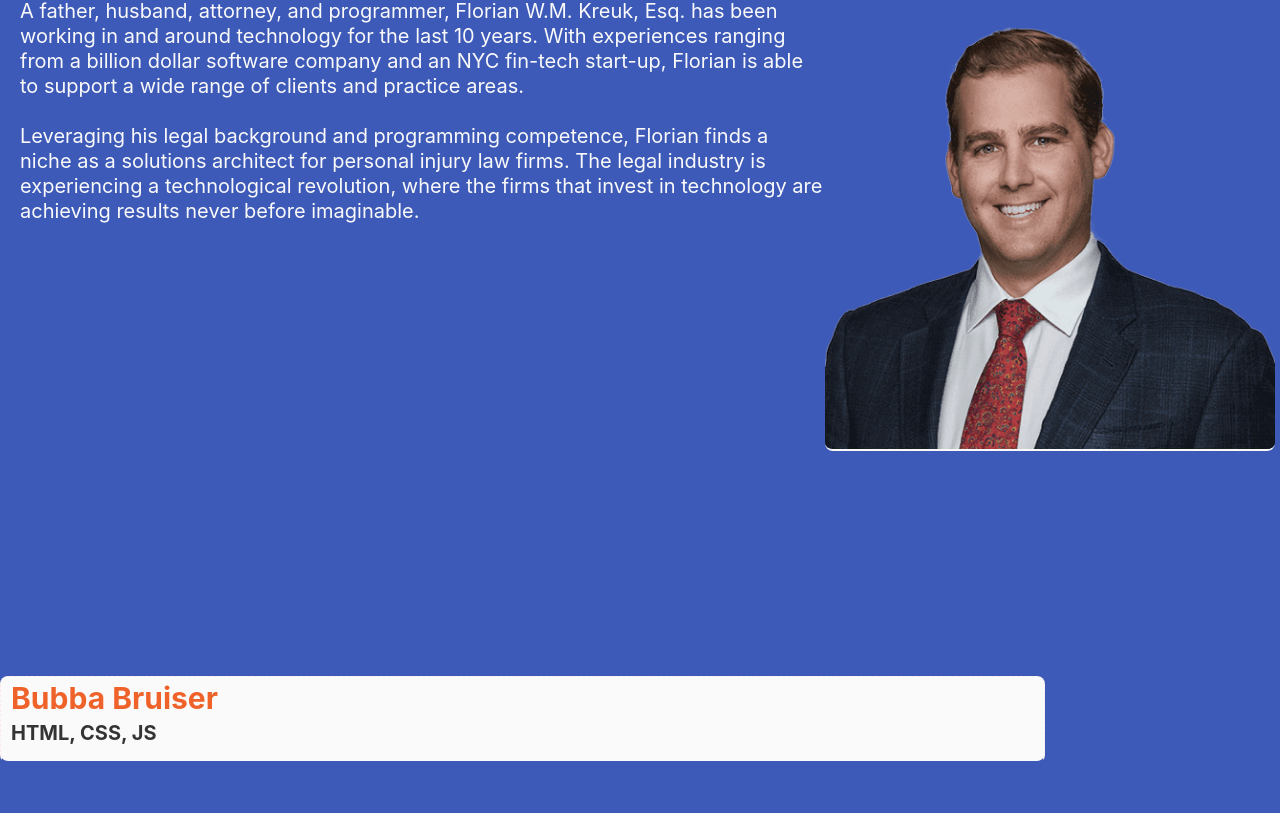
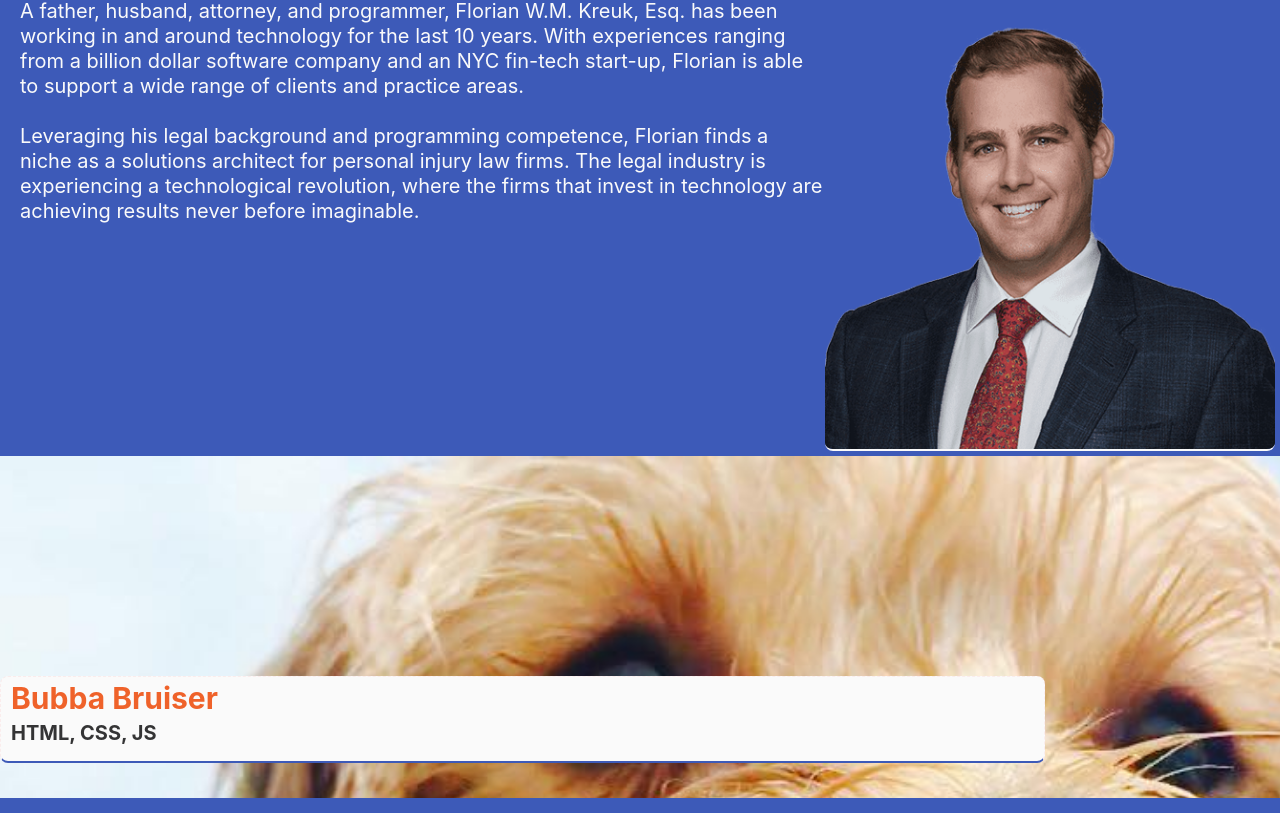
Before and after one commit to f-kreuk/FlorianKreuk-Portfolio, a plain HTML site: page index.html in a window 1280 px wide. Shown: the part 139-952 px from the top of the page. Drawn offline with Linux system fonts and the light colour scheme.

Commit message:
background image not working in git deployment debug 2

```diff
--- a/assets/css/style.css
+++ b/assets/css/style.css
@@ -220,7 +220,7 @@ aside img {
     padding: 1.5rem;
     transition: flex-basis 500ms linear;
     margin-bottom: 1.5rem;
-    background-image: url("./assets/images/bubba.jpg");
+    background-image: url("../images/bubba.jpg");
     background-size: cover;
     margin:.5rem;
     padding-right: 20rem;
```
